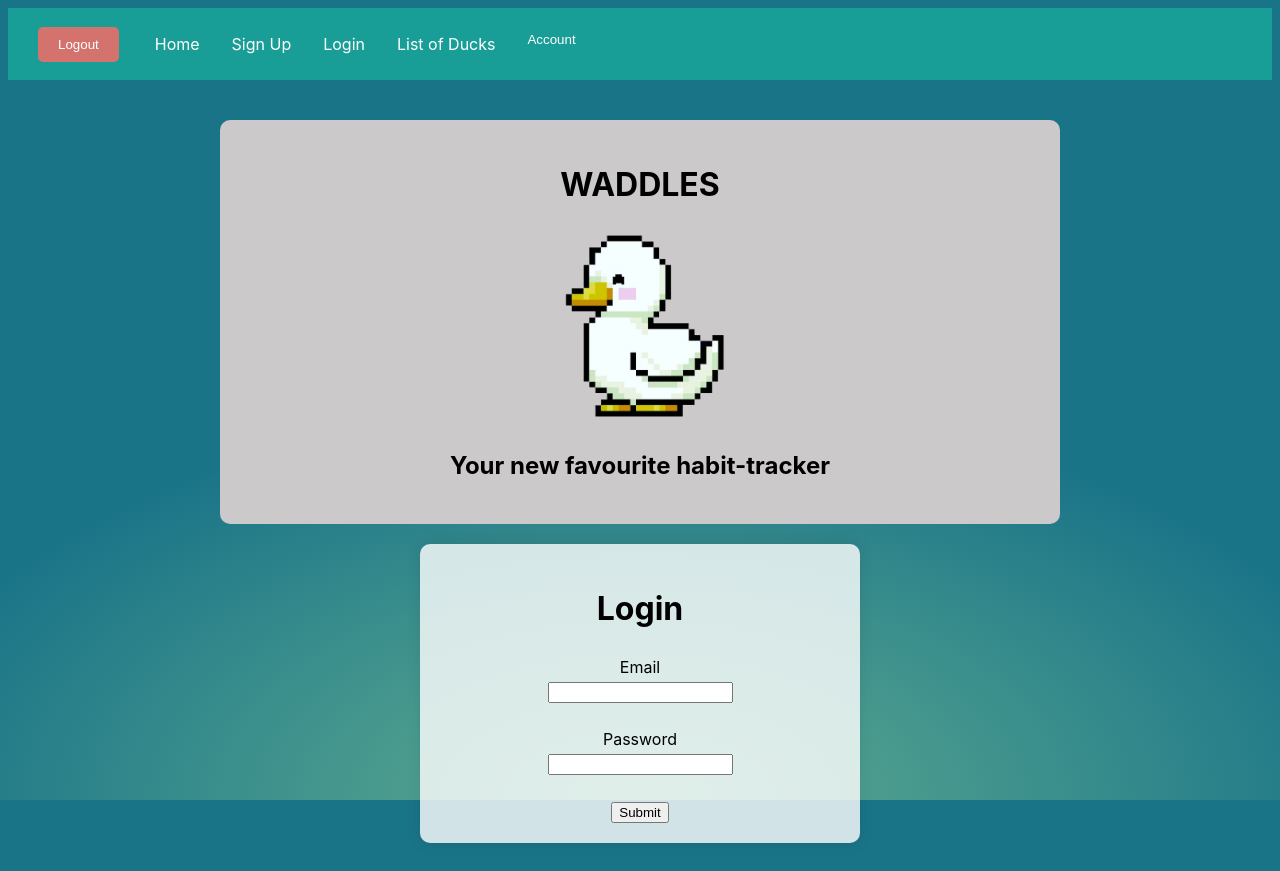
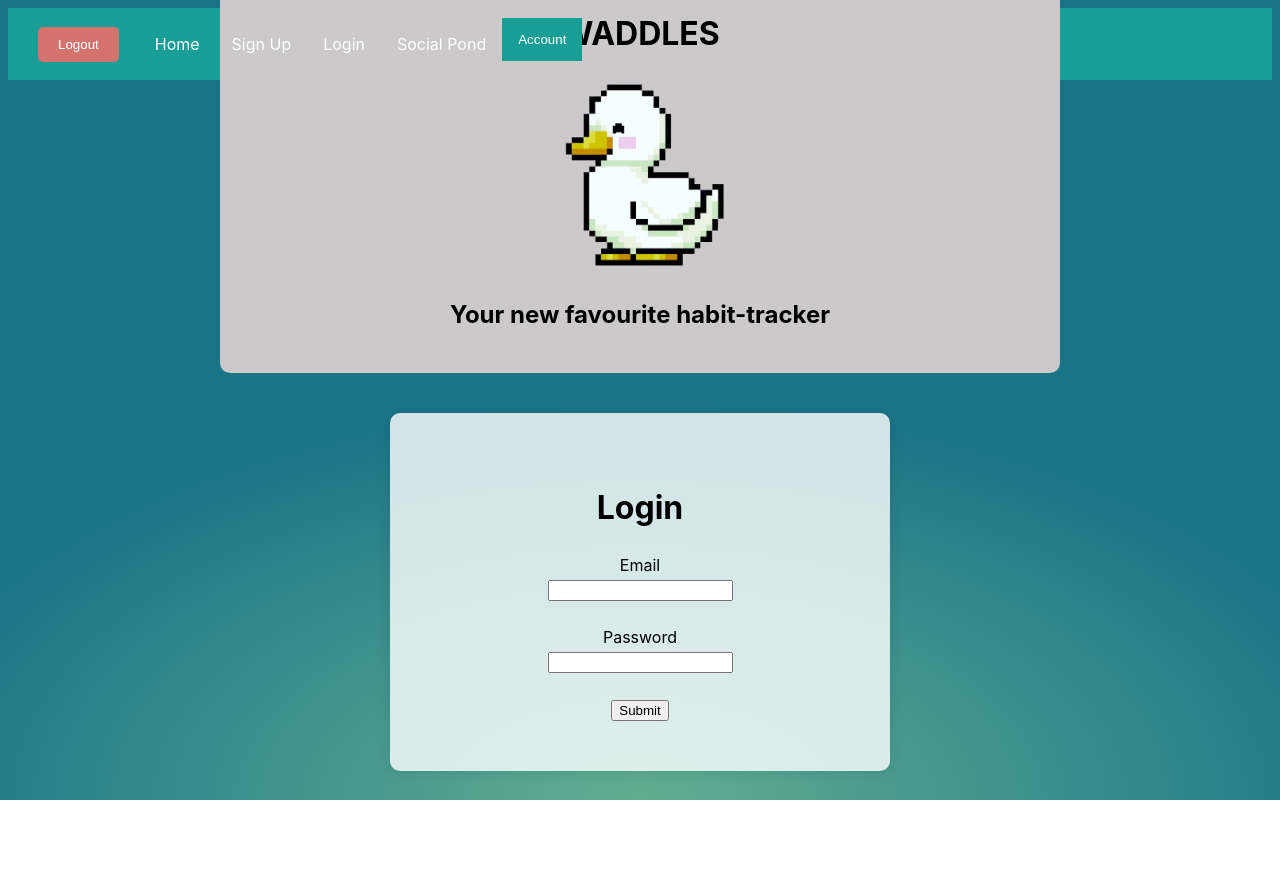
Before and after one commit to SHilditch1998/Final-Project-Front-End, a React (Vite) app: page / in a window 1280 px wide. After the commit the page ends 800 px from the top, so only its background shows below. Built offline with nearby package versions, Linux system fonts and the light colour scheme.

Commit message:
tidying locked form

```diff
--- a/src/App.jsx
+++ b/src/App.jsx
@@ -11,14 +11,13 @@ import UserProfile from './components/user/userprofile';
 import Home from './components/Home';
 import ProtectedRoute from './components/user/ProtectedRoute';
 
-
-
 function App() {
   return (
     <Router>
       <Navbar />
       <Routes>
         <Route path="/" element={<Home />} />
+        <Route path="/login" element={<Login />} />
         <Route path="/register-user" element={<RegisterUser />} />
         {/* Protect these routes */}
         <Route path="/user-list" element={<ProtectedRoute element={ListUsers} />} />
--- a/src/components/Navbar.jsx
+++ b/src/components/Navbar.jsx
@@ -11,10 +11,8 @@ const Navbar = () => {
   };
 
   const handleLogout = () => {
-
     cookies.remove('jwt_token');
-
-    navigate('/login');
+    navigate('/login'); // Redirect to login after logging out
   };
 
   return (
@@ -30,7 +28,7 @@ const Navbar = () => {
             <li><Link to="/">Home</Link></li>
             <li><Link to="/register-user">Sign Up</Link></li>
             <li><Link to="/login">Login</Link></li>
-            <li><Link to="/user-list">List of Ducks</Link></li>
+            <li><Link to="/user-list">Social Pond</Link></li>
             <li className="dropdown">
               <button onClick={toggleDropdown} className="dropbtn">
                 Account
--- a/src/components/home.jsx
+++ b/src/components/home.jsx
@@ -1,24 +1,13 @@
-import React, { useState, useEffect } from 'react';
+import React, { useState } from 'react';
 import { useNavigate } from 'react-router-dom';
 import writecookie from '../utils/writecookie';
-import readcookie from '../utils/readcookie';  // Assuming you have a readcookie utility
+import readcookie from '../utils/readcookie';
 
 const Home = () => {
   const [email, setEmail] = useState("");
   const [password, setPassword] = useState("");
   const navigate = useNavigate();
   const token = readcookie('jwt_token');
-
-  useEffect(() => {
-    if (token) {
-      navigate('/user-profile');
-    }
-  }, [token, navigate]);
-
-  // If a token is found, the user will be redirected
-  if (token) {
-    return null; // Prevents rendering the login form if the user is redirected
-  }
 
   const submitHandler = async (event) => {
     event.preventDefault();
@@ -38,7 +27,7 @@ const Home = () => {
       const output = await response.json();
       if (output.token) {
         writecookie("jwt_token", output.token, 14);
-        navigate('/user-profile'); // Redirect to a protected page after login
+        navigate('/user-profile'); // Redirect to the profile page after login
       } else {
         console.error('Login failed:', output.message);
       }
--- a/src/components/user/ProtectedRoute.jsx
+++ b/src/components/user/ProtectedRoute.jsx
@@ -1,10 +1,10 @@
 import { Navigate } from 'react-router-dom';
-import readcookie from '../../utils/readcookie'; // Assuming you have this utility
+import readcookie from '../../utils/readcookie';
 
 const ProtectedRoute = ({ element: Component }) => {
-  const token = readcookie('jwt_token'); // Check if the user is authenticated
+  const token = readcookie('jwt_token');
 
-  return token ? <Component /> : <Navigate to="/" />;
+  return token ? <Component /> : <Navigate to="/login" />; // Redirect to login if not authenticated
 };
 
 export default ProtectedRoute;
--- a/src/components/user/listUsers.jsx
+++ b/src/components/user/listUsers.jsx
@@ -42,7 +42,7 @@ const ListUsers = () => {
 
   return (
     <div>
-      <h1>List Users</h1>
+      <h1>Social Pond</h1>
       <button onClick={clickHandler}>List Users</button>
       {error && <p style={{ color: 'red' }}>{error}</p>}
       <hr />
--- a/src/components/user/login.jsx
+++ b/src/components/user/login.jsx
@@ -1,7 +1,7 @@
 import { useState } from 'react';
 import { useNavigate } from 'react-router-dom';
 import writecookie from '../../utils/writecookie';
-
+import readcookie from '../../utils/readcookie';
 const Login = () => {
   const [email, setEmail] = useState("");
   const [password, setPassword] = useState("");
@@ -25,7 +25,7 @@ const Login = () => {
       const output = await response.json();
       if (output.token) {
         writecookie("jwt_token", output.token, 14);
-        navigate('/list-users');
+        navigate('/user-profile'); // Redirect to the profile page after login
       } else {
         console.error('Login failed:', output.message);
       }
@@ -35,7 +35,7 @@ const Login = () => {
   };
 
   return (
-    <div>
+    <div className="login-form">
       <h1>Login</h1>
       <form onSubmit={submitHandler}>
         <label>Email</label><br />
@@ -56,7 +56,6 @@ const Login = () => {
 
         <input type='submit' value="Submit" />
       </form>
-      <hr />
     </div>
   );
 }
--- a/src/index.css
+++ b/src/index.css
@@ -157,3 +157,26 @@
   text-align: center;
   color: black;
 }
+
+.home-container {
+  display: flex;
+  flex-direction: column;
+  align-items: center;
+  justify-content: center;
+  height: 70vh;
+  padding: 0;
+  margin-bottom: 0px;
+}
+
+.login-form {
+  background-color: rgba(255, 255, 255, 0.8);
+  padding: 50px;
+  border-radius: 10px;
+  box-shadow: 0px 0px 15px rgba(0, 0, 0, 0.1);
+  width: 100%;
+  max-width: 400px;
+  text-align: center;
+  color: black;
+  margin: 0 auto;
+  margin-top: 40px;
+}
```
